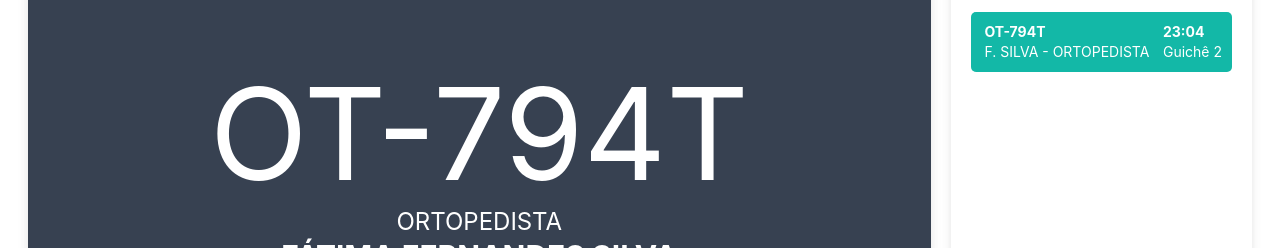
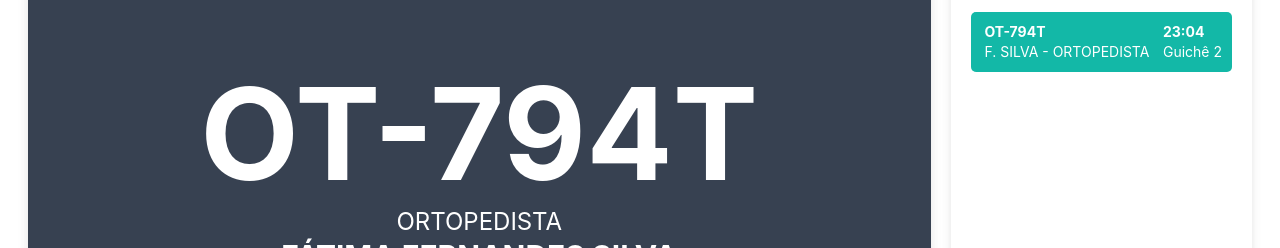
Before and after one commit to nathalia-b/painel-sala-de-espera, an Angular app: page / in a window 1280 px wide. Both pictures are taken after a click on the button "notifications". Shown: the part 165-413 px from the top of the page. Built offline with nearby package versions, Linux system fonts and the light colour scheme.

Commit message:
feat: Ajuste de aparência na chamada destaque em telas de tamanhos diferentes

```diff
--- a/src/app/componentes/chamada/chamada-component.html
+++ b/src/app/componentes/chamada/chamada-component.html
@@ -3,9 +3,9 @@
 <div class="card w-full justify-between" id="chamadaDestaque">
   <p id="tituloCard" class="self-start font-semibold">CHAMADA</p>
   <div class="dados">
-    <h1 id="senha" class="text-9xl">{{ dadosChamada.senha }}</h1>
-    <h1 id="senha" class="text-2xl mt-2">{{ dadosChamada.especialidade }}</h1>
-    <p id="nome" class="text-3xl font-bold">{{ dadosChamada.nome }}</p>
+    <h1 id="senha" class="text-7xl md:text-9xl font-bold">{{ dadosChamada.senha }}</h1>
+    <h1 id="senha" class="text-1xl md:text-2xl mt-2">{{ dadosChamada.especialidade }}</h1>
+    <p id="nome" class="text-2xl md:text-3xl font-bold">{{ dadosChamada.nome }}</p>
   </div>
   <p id="guiche" class="text-center">{{ dadosChamada.guiche }}</p>
 </div>
```
